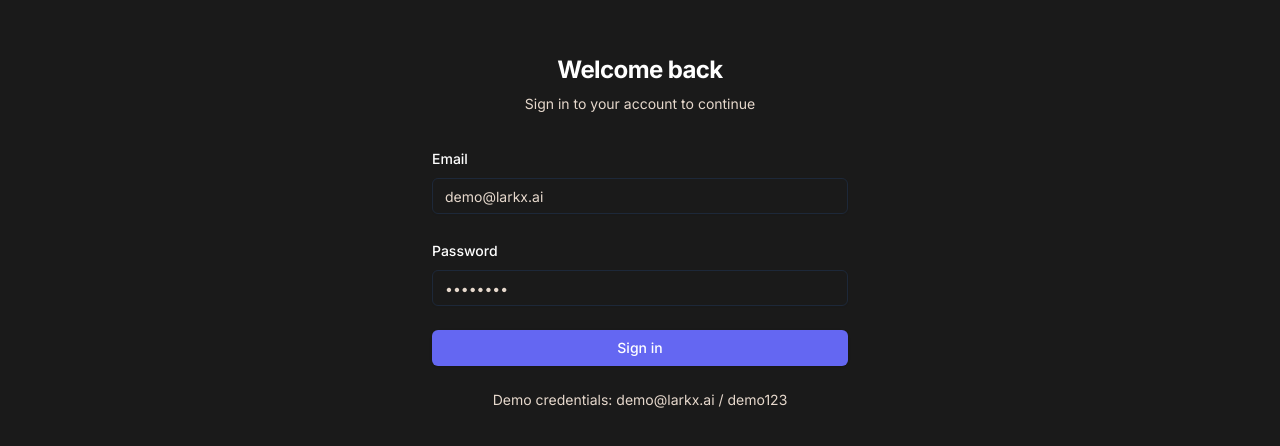
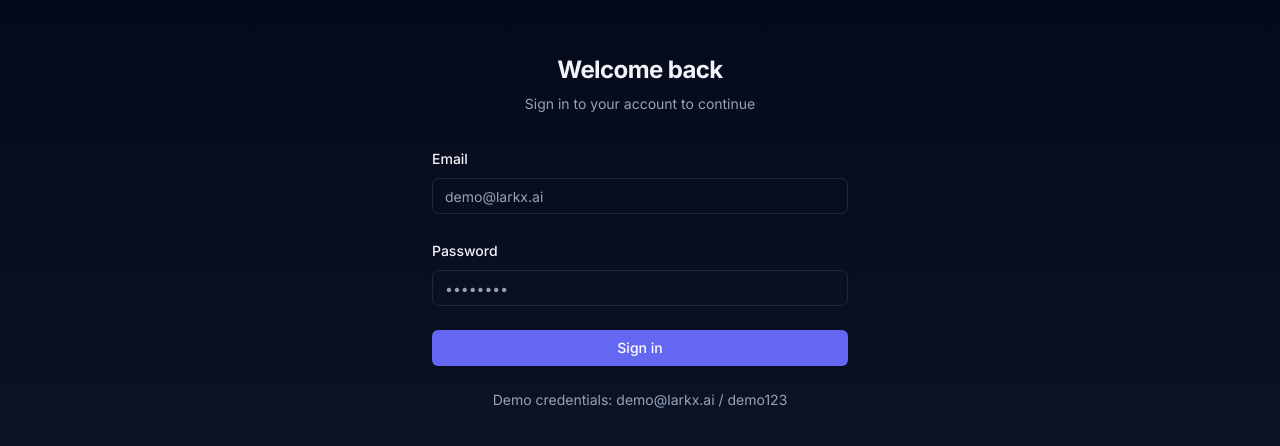
Before and after one commit to larkxai/larkx, a Next.js app in the folder frontend/: page /login in a window 1280 px wide. Shown: the part 168-614 px from the top of the page. Built offline with nearby package versions, Linux system fonts and the light colour scheme.

Commit message:
fix landing page

```diff
--- a/frontend/app/globals.css
+++ b/frontend/app/globals.css
@@ -34,9 +34,9 @@ body {
     --secondary: 217 91% 60%; /* #3b82f6 */
     --secondary-foreground: 0 0% 100%; /* White text on blue */
 
-    /* Muted - Softer versions */
-    --muted: 28 54% 95%; /* Light brown background */
-    --muted-foreground: 28 54% 25%; /* Darker brown text */
+    /* Muted - Softer versions (light) */
+    --muted: 210 40% 96%; /* Light slate */
+    --muted-foreground: 215 16% 35%; /* Slate grey for placeholders */
 
     /* Accent - Dark Slate */
     --accent: 222 84% 5%; /* Dark slate */
@@ -92,9 +92,9 @@ body {
     --secondary: 217 91% 60%;
     --secondary-foreground: 0 0% 100%;
 
-    /* Muted - Darker versions */
-    --muted: 28 34% 25%;
-    --muted-foreground: 28 34% 85%;
+    /* Muted - Darker versions (dark) */
+    --muted: 217 33% 17%; /* Dark slate */
+    --muted-foreground: 215 20% 65%; /* Lighter slate for placeholders */
 
     /* Accent - Dark Slate (adjusted for dark mode) */
     --accent: 222 84% 5%;
--- a/frontend/app/login/page.tsx
+++ b/frontend/app/login/page.tsx
@@ -83,11 +83,11 @@ function LoginForm() {
 
 export default function LoginPage() {
   return (
-    <div className="min-h-screen flex items-center justify-center bg-background">
+    <div className="min-h-screen flex items-center justify-center bg-gradient-to-b from-slate-950 via-slate-930 to-slate-900 text-slate-100">
       <div className="w-full max-w-md space-y-8 px-4">
         <div className="text-center">
           <h1 className="text-2xl font-bold tracking-tight">Welcome back</h1>
-          <p className="text-sm text-muted-foreground mt-2">
+          <p className="text-sm text-slate-400 mt-2">
             Sign in to your account to continue
           </p>
         </div>
```
